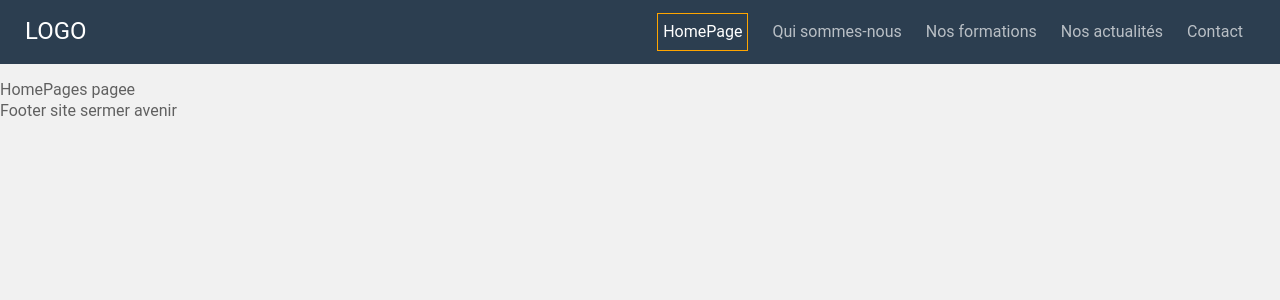
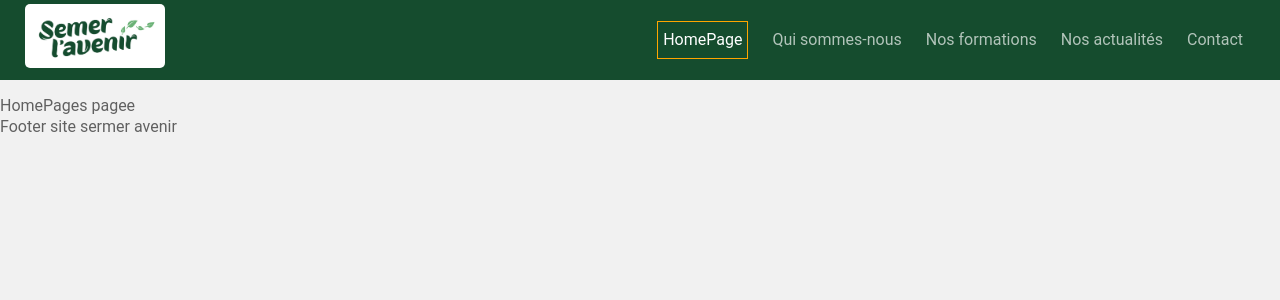
Before and after one commit to sermer12/sermer_avenir, a React (Vite) app in the folder frontend/: page / in a window 1280 px wide. Shown: the top 300 px of the page. Built offline with nearby package versions, Linux system fonts and the light colour scheme.

Commit message:
correction

```diff
--- a/frontend/src/components/Routes.jsx
+++ b/frontend/src/components/Routes.jsx
@@ -1,6 +1,8 @@
 import React from "react";
 import { NavLink, Outlet } from "react-router-dom";
 import "../styles/root.css";
+import sumerLogo from "../assets/Semer l'avenir - Logo.jpg";
+import "../styles/logoNav.css";
 
 const Routes = () => {
   const token = window.localStorage.getItem("tokenAdmin");
@@ -15,7 +17,9 @@ const Routes = () => {
   return (
     <>
       <header className="hearder_root">
-        <div className="logo_sumer">LOGO</div>
+        <div className="logo_sumer">
+          <img src={sumerLogo} alt="logo sumer avenir" />
+        </div>
         <nav>
           <NavLink
             to="/"
@@ -35,6 +39,19 @@ const Routes = () => {
           >
             Nos formations
           </NavLink>
+          <NavLink
+            to="/Nos actualites"
+            className={({ isActive }) => (isActive ? "is_active" : "")}
+          >
+            Nos actualités
+          </NavLink>
+
+          <NavLink
+            to="/Contact"
+            className={({ isActive }) => (isActive ? "is_active" : "")}
+          >
+            Contact
+          </NavLink>
           {token && (
             <NavLink
               to="/dashboard"
@@ -48,19 +65,6 @@ const Routes = () => {
               <NavLink onClick={handleLogout}>Deconnexion</NavLink>
             </>
           )}
-          <NavLink
-            to="/Nos actualites"
-            className={({ isActive }) => (isActive ? "is_active" : "")}
-          >
-            Nos actualités
-          </NavLink>
-
-          <NavLink
-            to="/Contact"
-            className={({ isActive }) => (isActive ? "is_active" : "")}
-          >
-            Contact
-          </NavLink>
         </nav>
       </header>
       <div className="container">
--- /dev/null
+++ b/frontend/src/styles/logoNav.css
@@ -0,0 +1,5 @@
+.logo_sumer img {
+  width: 140px;
+  height: auto;
+  border-radius: 5px;
+}
--- a/frontend/src/styles/root.css
+++ b/frontend/src/styles/root.css
@@ -12,7 +12,7 @@ a {
 }
 
 .hearder_root {
-  background-color: #2c3e50;
+  background-color: #154c2e;
   color: white;
   margin-bottom: 16px;
 }
@@ -52,7 +52,7 @@ nav a:hover {
     display: flex;
     justify-content: space-between;
     align-items: center;
-    height: 64px;
+    height: 80px;
     padding: 0 25px;
   }
   .logo_sumer {
```
Also changed, not shown: frontend/src/App.jsx (+9 -8 lines), frontend/src/assets/Semer l'avenir - Logo.jpg (added), 1 other file (tests, documents, lock files or other folders).
